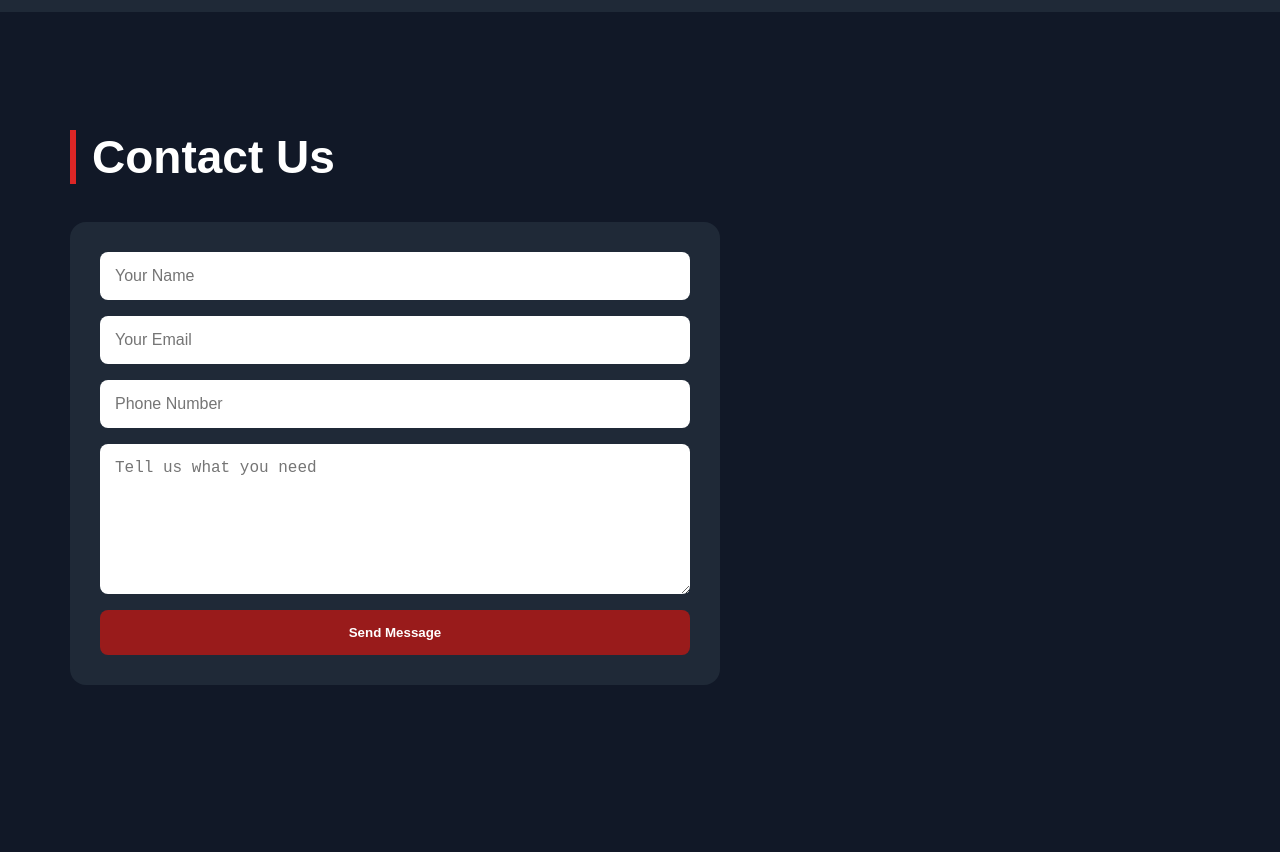
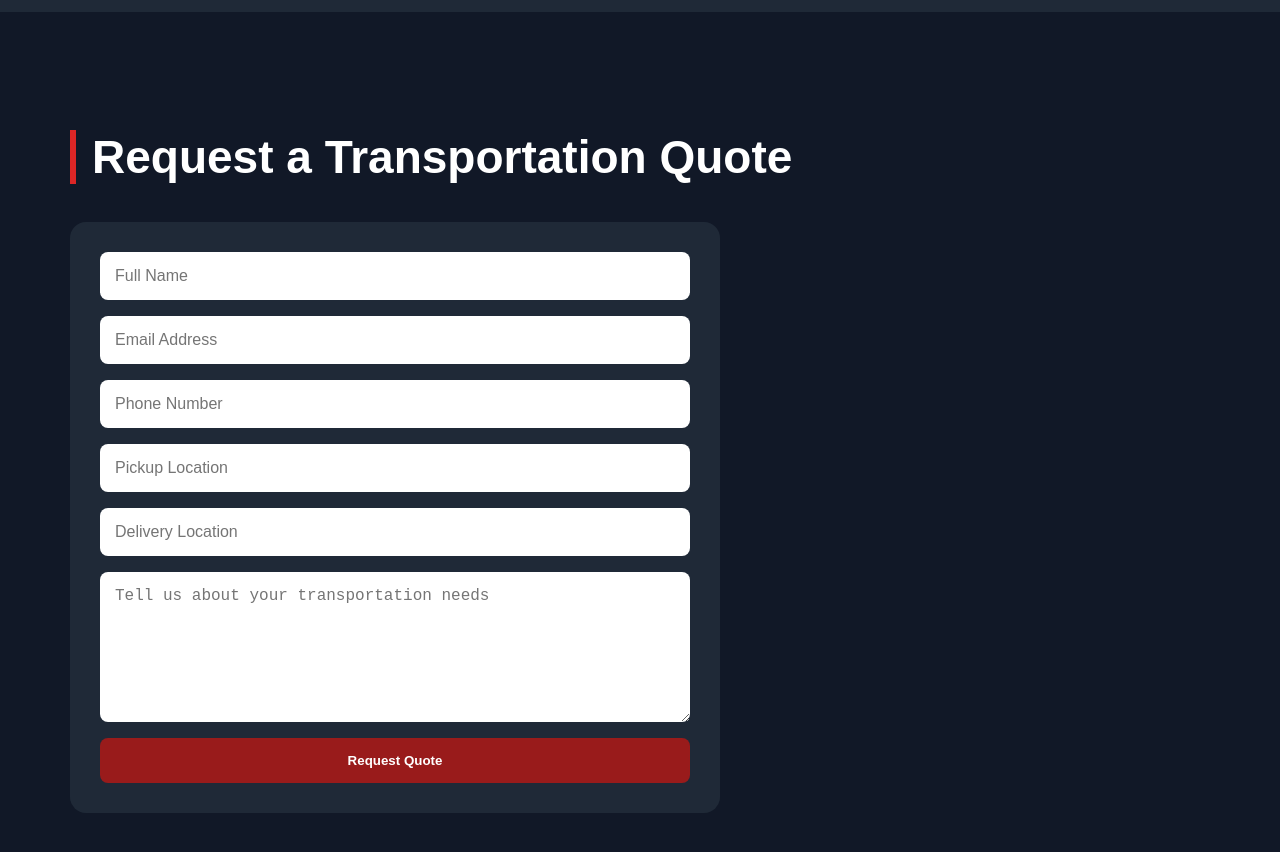
Before and after one commit to kwilks2019-wq/dekadTransport, a React (Vite) app: page / in a window 1280 px wide. Shown: the part 1740-2592 px from the top of the page. Before the commit the page ends 2505 px from the top, so only its background shows below. Built offline with nearby package versions, Linux system fonts and the light colour scheme.

Commit message:
Added quote request form

```diff
--- a/src/App.jsx
+++ b/src/App.jsx
@@ -6,7 +6,6 @@ function Navbar() {
   return (
     <nav className="navbar">
       <NavLink to="/" className="brand">
-
         <span>Dekad Transportation</span>
       </NavLink>
 
@@ -26,8 +25,6 @@ function Home() {
     <>
       <section className="hero">
         <div className="heroBox">
-
-
           <h1>Reliable Trucking Solutions for Every Mile</h1>
           <h2>Dekad Transportation LLC</h2>
 
@@ -91,17 +88,66 @@ function Home() {
       </section>
 
       <section className="scrollSection">
-        <h1>Contact Us</h1>
+        <h1>Request a Transportation Quote</h1>
 
-        <form className="contactForm">
-          <input type="text" placeholder="Your Name" />
-          <input type="email" placeholder="Your Email" />
-          <input type="text" placeholder="Phone Number" />
-          <textarea placeholder="Tell us what you need"></textarea>
-          <button type="submit">Send Message</button>
-        </form>
+        <QuoteForm />
       </section>
     </>
+  );
+}
+
+function QuoteForm() {
+  return (
+    <form
+      className="contactForm"
+      name="contact"
+      method="POST"
+      data-netlify="true"
+    >
+      <input type="hidden" name="form-name" value="contact" />
+
+      <input
+        type="text"
+        name="name"
+        placeholder="Full Name"
+        required
+      />
+
+      <input
+        type="email"
+        name="email"
+        placeholder="Email Address"
+        required
+      />
+
+      <input
+        type="tel"
+        name="phone"
+        placeholder="Phone Number"
+        required
+      />
+
+      <input
+        type="text"
+        name="pickup"
+        placeholder="Pickup Location"
+      />
+
+      <input
+        type="text"
+        name="delivery"
+        placeholder="Delivery Location"
+      />
+
+      <textarea
+        name="message"
+        placeholder="Tell us about your transportation needs"
+        rows="6"
+        required
+      ></textarea>
+
+      <button type="submit">Request Quote</button>
+    </form>
   );
 }
 
@@ -154,15 +200,8 @@ function Services() {
 function Contact() {
   return (
     <main className="page">
-      <h1>Contact Us</h1>
-
-      <form className="contactForm">
-        <input type="text" placeholder="Your Name" />
-        <input type="email" placeholder="Your Email" />
-        <input type="text" placeholder="Phone Number" />
-        <textarea placeholder="Tell us what you need"></textarea>
-        <button type="submit">Send Message</button>
-      </form>
+      <h1>Request a Transportation Quote</h1>
+      <QuoteForm />
     </main>
   );
 }
@@ -202,6 +241,15 @@ export default function App() {
     <BrowserRouter>
       <Navbar />
 
+      <form name="contact" data-netlify="true" hidden>
+        <input type="text" name="name" />
+        <input type="email" name="email" />
+        <input type="tel" name="phone" />
+        <input type="text" name="pickup" />
+        <input type="text" name="delivery" />
+        <textarea name="message"></textarea>
+      </form>
+
       <Routes>
         <Route path="/" element={<Home />} />
         <Route path="/about" element={<About />} />
```
